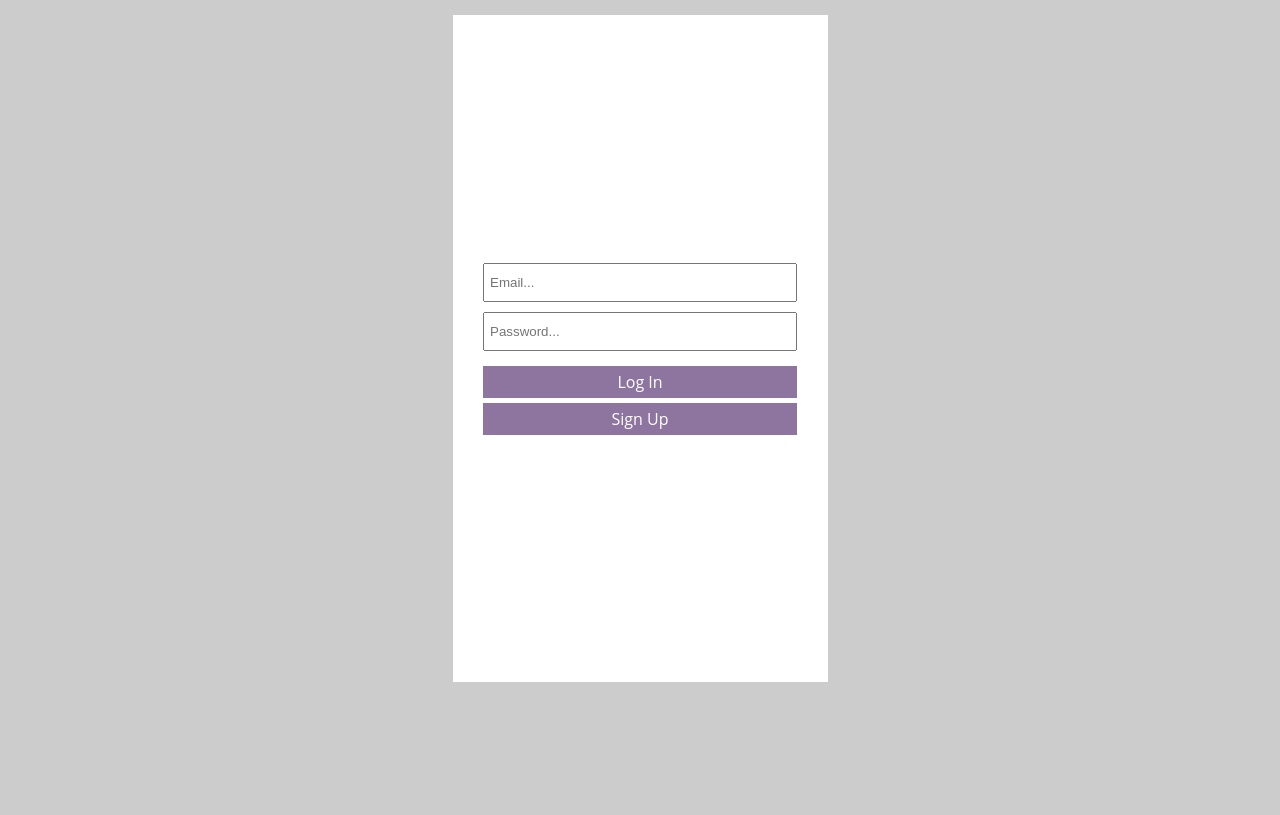
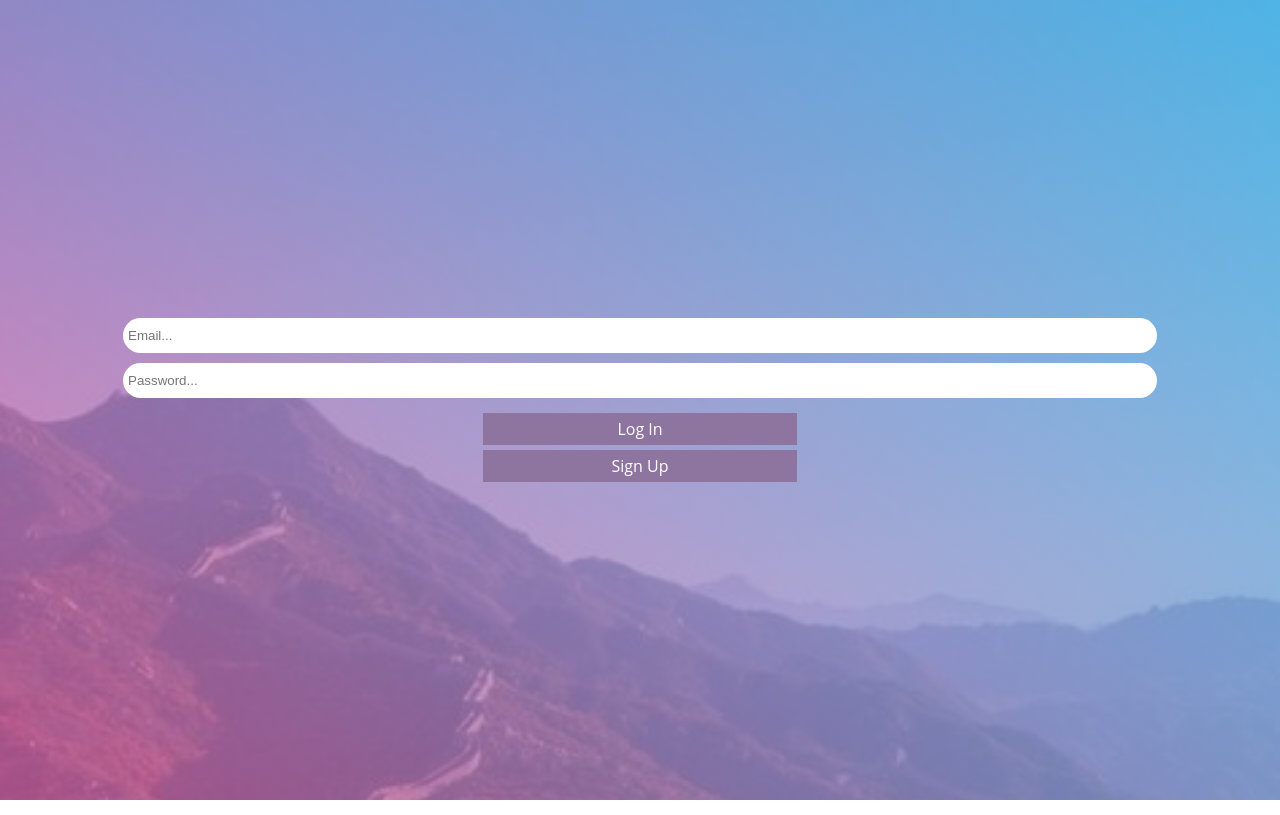
Before and after one commit to 4seas/bucketless, a plain HTML site: page web_version/index.html in a window 1280 px wide. Drawn offline with Linux system fonts and the light colour scheme.

Commit message:
updated index.html

```diff
--- a/web_version/style.css
+++ b/web_version/style.css
@@ -3,15 +3,18 @@ html, body {
 	padding: 0;
 	width: 100vw;
 	height: 100vh;
-	background-color: #ccc;
-	font-family: 'Open Sans';
+/*	background-color: #ccc;
+*/	font-family: 'Open Sans';
 }
 #container {
-	width: 375px;
-	height: 667px;
-	margin: 15px auto;
+	width: 100%;
+	height: 100%;
 	background-color: #fff;
 	position: relative;
+	background: url(images/places4.jpg);
+	background-size: cover;
+}
+div.container-login {
 }
 #header {
 	width: 100%;
@@ -45,18 +48,22 @@ nav a img {
 	width: 50%;
 }
 form {
+	background: linear-gradient(45deg, rgba(225, 88, 160, 0.7) 0%,rgba(39, 170, 225, 0.7) 100%);
 	display: flex;
 	flex-direction:column;
 	align-items:center;
 	justify-content:center;
 	margin: 0 auto;
-	width: 80%;
+	width: 100%;
 	height: 100%;
 }
 form input {
-	width: 100%;
+	width: 80%;
 	padding: 10px 5px;
 	margin-bottom: 10px;
+	border-radius: 100px;
+	border: 0;
+	outline:0;
 }
 form .button {
 	width: 314px;
```
